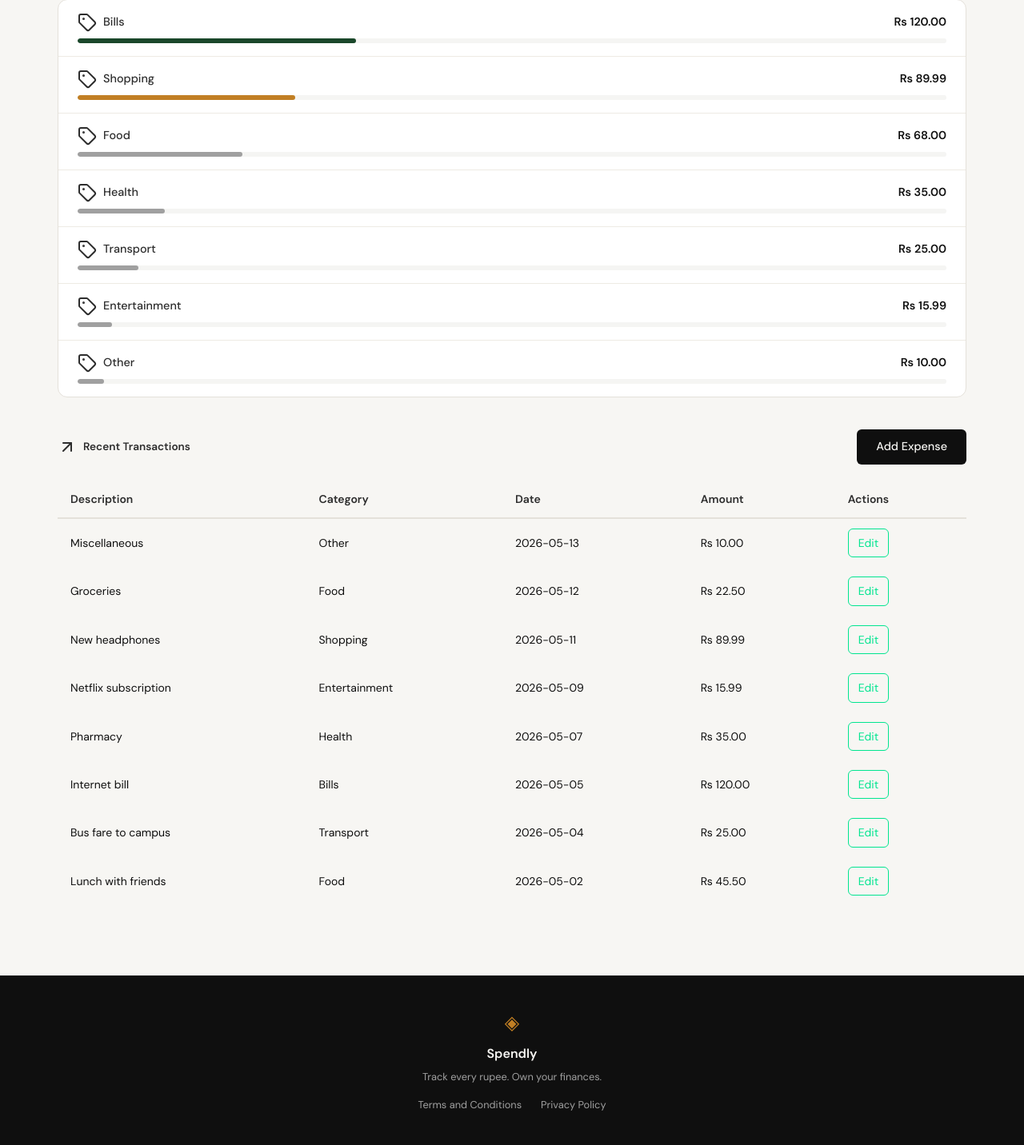
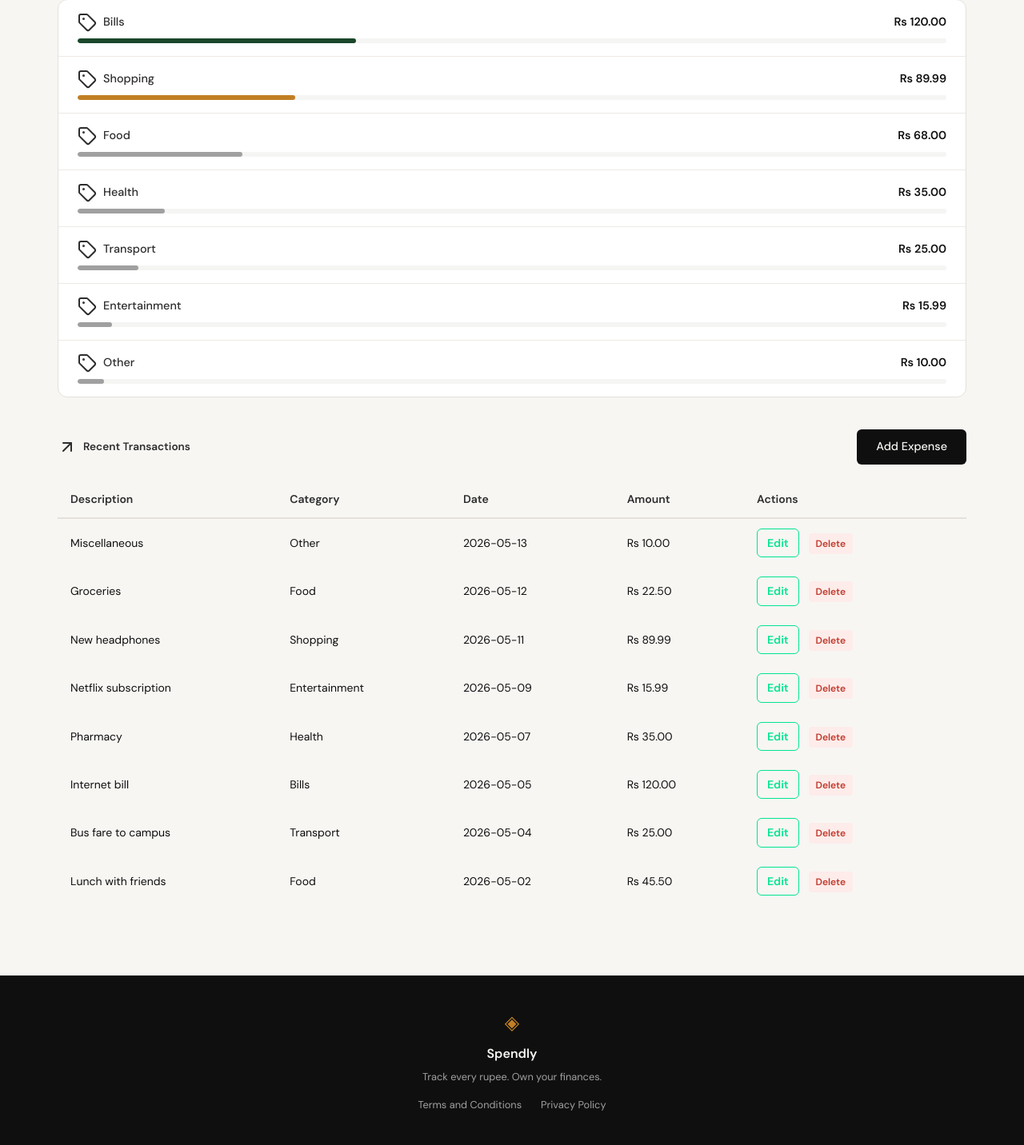
Before and after one commit to SGsantos55/Expense-tracker, a Flask app: page /profile in a window 1280 px wide. Shown: the part 577-2009 px from the top of the page at 80% size. Run offline with Flask 3, Linux system fonts and the light colour scheme; the visitor is signed in with stand-in values (Sample User, id 1); data comes from the database, SQL or seed files in the repository.

Commit message:
delete expense feature done

```diff
--- a/app.py
+++ b/app.py
@@ -2,7 +2,7 @@ from flask import Flask, render_template, request, redirect, flash, url_for, ses
 from werkzeug.security import generate_password_hash, check_password_hash
 from datetime import datetime, date as date_obj, timedelta
 from database.db import get_db, init_db, seed_db
-from database.queries import get_user_by_id, get_summary_stats, get_recent_transactions, get_category_breakdown, insert_expense, get_expense_by_id, update_expense
+from database.queries import get_user_by_id, get_summary_stats, get_recent_transactions, get_category_breakdown, insert_expense, get_expense_by_id, update_expense, delete_expense as db_delete_expense
 
 VALID_CATEGORIES = ["Food", "Transport", "Bills", "Health", "Entertainment", "Shopping", "Other"]
 
@@ -337,9 +337,22 @@ def edit_expense(id):
         )
 
 
-@app.route("/expenses/<int:id>/delete")
+@app.route("/expenses/<int:id>/delete", methods=["POST"])
 def delete_expense(id):
-    return "Delete expense — coming in Step 9"
+    if not g.user_id:
+        return redirect(url_for("login"))
+
+    expense = get_expense_by_id(id, g.user_id)
+    if expense is None:
+        return "", 404
+
+    if db_delete_expense(id, g.user_id):
+        flash("Expense deleted successfully!")
+    else:
+        flash("An error occurred while deleting the expense.")
+
+    return redirect(url_for("profile"))
+
 
 
 if __name__ == "__main__":
--- a/database/queries.py
+++ b/database/queries.py
@@ -146,7 +146,30 @@ def update_expense(expense_id, user_id, amount, category, date, description=None
         conn.close()
 
 
+def delete_expense(expense_id, user_id):
+    """Delete an expense if it belongs to the user.
+
+    Args:
+        expense_id (int): The ID of the expense to delete
+        user_id (int): The ID of the user (for ownership verification)
+
+    Returns:
+        bool: True if deletion succeeded, False otherwise
+    """
+    conn = get_db()
+    try:
+        cursor = conn.execute(
+            "DELETE FROM expenses WHERE id = ? AND user_id = ?",
+            (expense_id, user_id)
+        )
+        conn.commit()
+        return cursor.rowcount > 0
+    finally:
+        conn.close()
+
+
 def get_category_breakdown(user_id, date_from=None, date_to=None):
+
     """Return list of categories with amounts and percentages summing to 100."""
     conn = get_db()
     try:
--- a/static/css/style.css
+++ b/static/css/style.css
@@ -953,3 +953,38 @@ a { color: inherit; text-decoration: none; }
     .profile-page { padding: 2rem 1rem; }
     .stat-value { font-size: 1.5rem; }
 }
+
+/* Action buttons in expenses table */
+.btn-edit, .btn-delete {
+    font-size: 0.75rem;
+    font-weight: 600;
+    padding: 0.25rem 0.5rem;
+    border-radius: 4px;
+    cursor: pointer;
+    border: 1px solid transparent;
+    transition: all 0.2s;
+    margin-right: 0.5rem;
+    font-family: var(--font-body);
+    display: inline-block;
+}
+
+.btn-edit {
+    background: var(--accent-light);
+    color: var(--accent);
+    text-decoration: none;
+}
+
+.btn-edit:hover {
+    background: var(--accent);
+    color: var(--paper);
+}
+
+.btn-delete {
+    background: var(--danger-light);
+    color: var(--danger);
+}
+
+.btn-delete:hover {
+    background: var(--danger);
+    color: var(--paper);
+}
--- a/templates/profile.html
+++ b/templates/profile.html
@@ -140,7 +140,13 @@
                     <td>{{ expense.category }}</td>
                     <td>{{ expense.date }}</td>
                     <td>Rs {{ "%.2f"|format(expense.amount) }}</td>
-                    <td><a href="{{ url_for('edit_expense', id=expense.id) }}" class="btn-edit">Edit</a></td>
+                    <td>
+                        <a href="{{ url_for('edit_expense', id=expense.id) }}" class="btn-edit">Edit</a>
+                        <form method="POST" action="{{ url_for('delete_expense', id=expense.id) }}" style="display:inline"
+                              onsubmit="return confirm('Delete this expense?')">
+                            <button type="submit" class="btn-delete">Delete</button>
+                        </form>
+                    </td>
                 </tr>
                 {% endfor %}
             </tbody>
```
Also changed, not shown: tests/test_delete_expense.py (added, +133 -0 lines), .claude/specs/09-delete-expense.md (added).
